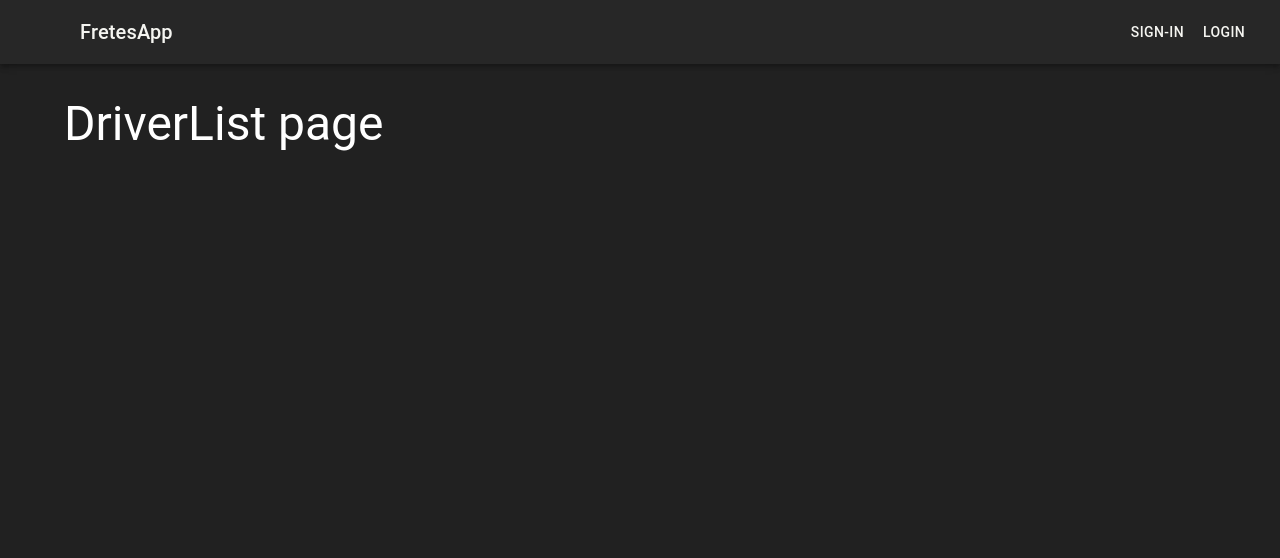
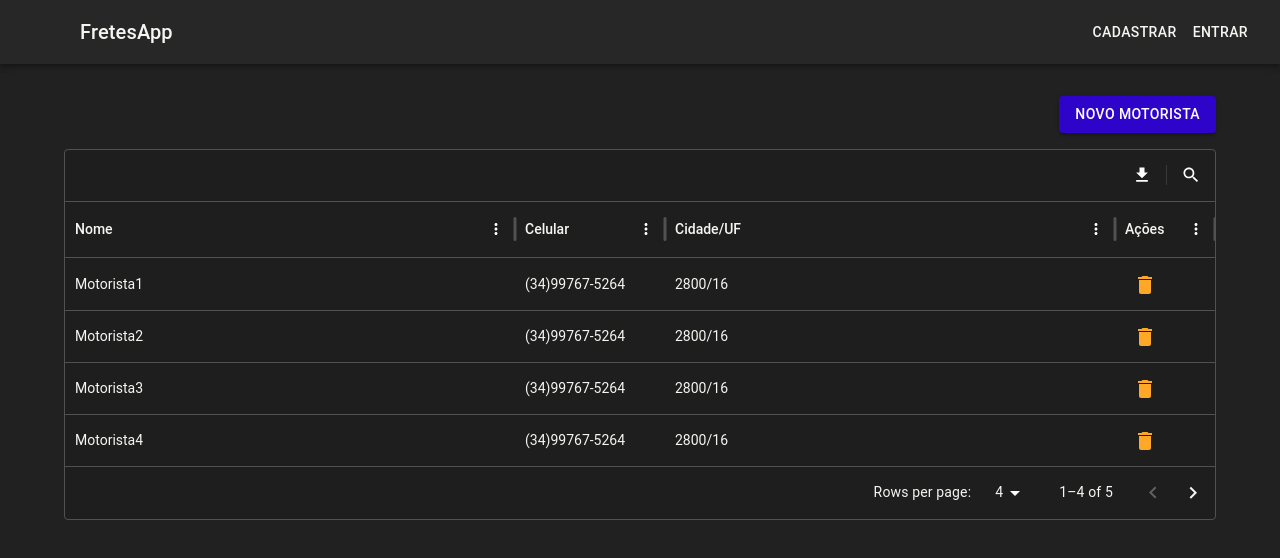
Before and after one commit to EurimarJorge/fretes-app, a React (Vite) app: page / in a window 1280 px wide. Shown: the top 558 px of the page. Built offline with nearby package versions, Linux system fonts and the light colour scheme; some icons are missing.

Commit message:
Começando a funcionar

```diff
--- a/package.json
+++ b/package.json
@@ -15,6 +15,7 @@
     "@fontsource/roboto": "^5.2.8",
     "@mui/icons-material": "^7.3.4",
     "@mui/material": "^7.3.4",
+    "@mui/x-data-grid": "^8.14.0",
     "@reduxjs/toolkit": "^2.9.0",
     "react": "^19.1.1",
     "react-dom": "^19.1.1",
--- /dev/null
+++ b/src/app/hooks.ts
@@ -0,0 +1,5 @@
+import {  TypedUseSelectorHook, useDispatch, useSelector } from 'react-redux';
+import type { RootState, AppDispatch } from './store';
+
+export const useAppDispatch = () => useDispatch<AppDispatch>();
+export const useAppSelector: TypedUseSelectorHook<RootState> = useSelector;
--- a/src/app/store.ts
+++ b/src/app/store.ts
@@ -1,5 +1,4 @@
-
-import { configureStore, type Action, type ThunkAction } from '@reduxjs/toolkit';
+import { configureStore, Action, ThunkAction } from '@reduxjs/toolkit';
 import driverReducer from '../features/Drivers/driverSlice';
 
 // Add this function
--- a/src/components/Header.tsx
+++ b/src/components/Header.tsx
@@ -23,8 +23,8 @@ export default function Header() {
           <Typography variant="h6" component="div" sx={{ flexGrow: 1 }}>
             FretesApp
           </Typography>
-          <Button color="inherit">Sign-in</Button>
-          <Button color="inherit">Login</Button>
+          <Button color="inherit">Cadastrar</Button>
+          <Button color="inherit">Entrar</Button>
         </Toolbar>
       </AppBar>
     </Box>
--- a/src/config/theme.ts
+++ b/src/config/theme.ts
@@ -5,7 +5,7 @@ export const appTheme = createTheme({
     palette: {
         mode: "dark",
         primary: { main: "#f5f5f1" },
-        secondary: { main: "#E50914" },
+        secondary: { main: "#2f04caff" },
         text: { primary: "#f5f5f1" },
     },
 });
--- a/src/features/Drivers/ListDriver.tsx
+++ b/src/features/Drivers/ListDriver.tsx
@@ -1,9 +1,93 @@
-import { Box, Typography } from "@mui/material";
+import { useAppSelector } from "@/app/hooks";
+import { Box, Button, IconButton, Typography } from "@mui/material";
+import { selectDrivers } from "./driverSlice";
+import { Link } from "react-router-dom";
+import { DataGrid, GridRowsProp, GridColDef, GridRenderCellParams, GridDeleteIcon } from '@mui/x-data-grid';
+import { GridToolbar } from "node_modules/@mui/x-data-grid/esm/components/toolbarV8/GridToolbar";
 
-export const DriverList = () => (
-  <Box>
-    <Typography variant='h3' component="h1">
-      DriverList page
-    </Typography>
-  </Box>
-);
+export const DriverList = () => {
+  const drivers = useAppSelector(selectDrivers);
+
+  const rows: GridRowsProp = drivers.map((driver) => ({
+    id: driver.id,
+    name: driver.name,
+    phone: driver.phone,
+    city: driver.city,
+    uf: driver.uf,
+  }));
+
+  const columns: GridColDef[] = [
+    { field: 'name',
+      headerName: 'Nome',
+      flex: 1,
+    },
+    { field: 'phone',
+      headerName: 'Celular',
+      width: 150,
+    },
+    { field: 'city',
+      headerName: 'Cidade/UF',
+      flex: 1,
+      renderCell: (params) => (
+        <span>{params.row.city}/{params.row.uf}</span>
+      ),
+    },
+    { field: 'actions',
+      headerName: 'Ações',
+      width: 100,
+      renderCell: handleDeleteDriver
+    },
+  ];
+
+    function handleDeleteDriver(params: GridRenderCellParams) {
+      return (
+        <IconButton
+          color="warning"
+          onClick={() => console.log("Deletar motorista com ID:", params.id)}
+          aria-label="deletar"
+        >
+          <GridDeleteIcon />
+        </IconButton>
+      )
+    }
+
+  return (
+    <Box maxWidth="lg" sx={{ mt: 4, mb: 4}}>
+      <Box display="flex" justifyContent="flex-end">
+        <Button
+          variant="contained"
+          color="secondary"
+          component={Link}
+          to="/drivers/create"
+          style={{ marginBottom: "1rem" }}
+        >
+          Novo motorista
+        </Button>
+
+      </Box>
+      <Typography variant='h3' component="h1">
+        <DataGrid
+          showToolbar
+          initialState={{
+            filter: {
+              filterModel: {
+                items: [],
+              },
+            },
+            pagination: {
+              paginationModel: {
+                pageSize: 4,
+              },
+            },
+          }}
+          pageSizeOptions={[4, 10 , 25]}
+          disableRowSelectionOnClick
+          disableColumnFilter
+          disableColumnSelector
+          rows={rows}
+          columns={columns}
+        />
+      </Typography>
+    </Box>
+  );
+}
--- a/src/features/Drivers/driverSlice.ts
+++ b/src/features/Drivers/driverSlice.ts
@@ -1,4 +1,5 @@
-import { createSlice } from '@reduxjs/toolkit'
+import { createSlice } from '@reduxjs/toolkit';
+import { RootState } from '@/app/store';
 
 interface Driver {
     id: string;
@@ -30,7 +31,7 @@ const driver: Driver = {
     city: 2800
 }
 
-const drivers: Driver[] = [
+export const initialState = [
     driver,
     {...driver, id:"22222222-1122-1111-1111-111111111111", name: "Motorista2", cpf: "01406484611"},
     {...driver, id:"33333333-1122-1111-1111-111111111111", name: "Motorista3", cpf: "01406484612"},
@@ -38,9 +39,6 @@ const drivers: Driver[] = [
     {...driver, id:"55555555-1122-1111-1111-111111111111", name: "Motorista5", cpf: "01406484614"},
 ];
 
-export const initialState = {
-    drivers: [drivers],
-};
 
 const driverSlice = createSlice({
     name: 'driver',
@@ -52,4 +50,6 @@ const driverSlice = createSlice({
     }
 });
 
+export const selectDrivers = (state: RootState) => state.driver;
+
 export default driverSlice.reducer;
--- a/vite.config.ts
+++ b/vite.config.ts
@@ -1,7 +1,13 @@
 import { defineConfig } from 'vite'
 import react from '@vitejs/plugin-react-swc'
+import path from 'path'
 
-// https://vite.dev/config/
+// https://vitejs.dev/config/
 export default defineConfig({
   plugins: [react()],
+  resolve: {
+    alias: {
+      '@': path.resolve(__dirname, './src'),
+    },
+  },
 })
```
Also changed, not shown: src/main.tsx (+6 -2 lines), 2 other files (tests, documents, lock files or other folders).
